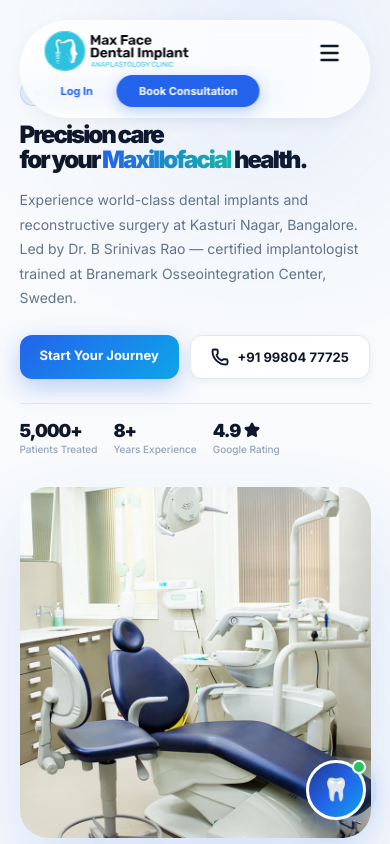
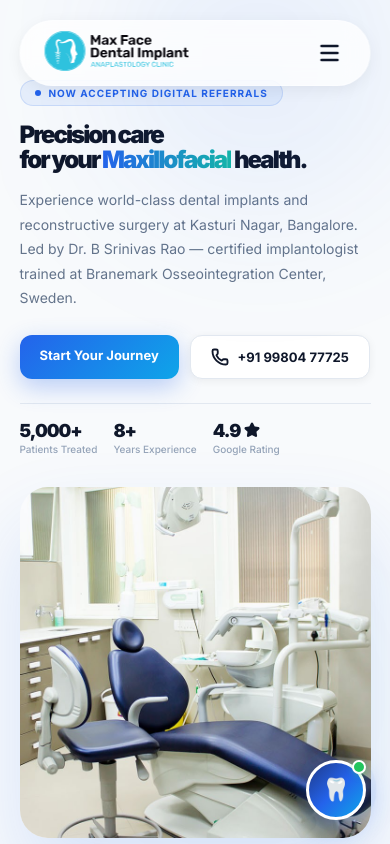
Before and after one commit to RenukaDhanawat/maxface-frontend, a Next.js app: page / in a window 390 px wide. Shown: the top 844 px of the page. Built offline with nearby package versions, Linux system fonts and the light colour scheme.

Commit message:
fix navbar responsive visibility

```diff
--- a/src/components/common/Navbar.jsx
+++ b/src/components/common/Navbar.jsx
@@ -74,7 +74,7 @@ export default function Navbar() {
         </Link>
 
         {/* Desktop Links */}
-        <div className="nav-links">
+        <div className="nav-links hidden lg:flex items-center gap-6">
           {navLinks.map(link => (
             <Link key={link.name} href={link.href} className="nav-link">
               {link.name}
@@ -84,7 +84,7 @@ export default function Navbar() {
 
         {/* Mobile Menu Button - with lucide-react icon */}
         <button
-          className="mobile-menu-btn"
+          className="mobile-menu-btn lg:hidden"
           onClick={() => setIsOpen(!isOpen)}
           style={{
             marginLeft: 'auto',
@@ -106,7 +106,7 @@ export default function Navbar() {
         </button>
 
         {/* CTA - Desktop */}
-        <div style={{display:'flex', alignItems:'center', gap:'8px'}}>
+        <div className="hidden lg:flex items-center gap-2">
           <Link href="/portal" style={{
             color:'#2463eb', fontWeight:'700', fontSize:'clamp(11px, 2vw, 13px)',
             padding:'7px 16px', borderRadius:'9999px',
```
